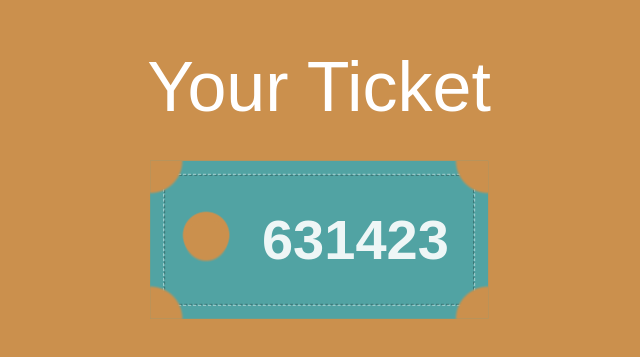
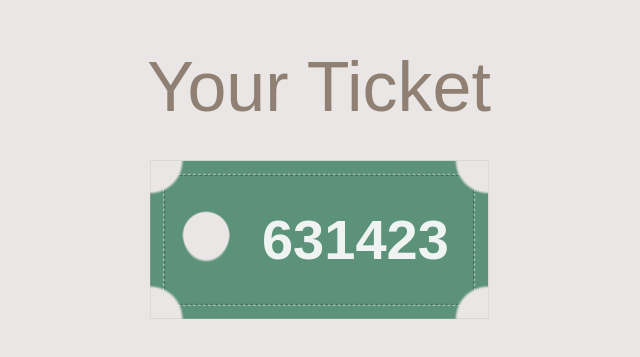
Before and after one commit to maigen/raffleSurvey, a React (Create React App) app: page /ticket in a window 1280 px wide. Shown: the part 221-578 px from the top of the page, without its empty margins (321-961 px from the left). Built offline with nearby package versions, Linux system fonts and the light colour scheme.

Commit message:
new color scheme for tickets page

```diff
--- a/src/App.css
+++ b/src/App.css
@@ -5,8 +5,8 @@
 .ticket {
   position: relative;
   height: 100vh;
-  background-color: #CB904D;
-  color: white;
+  background-color: #EAE6E5;
+  color: #8F8073;
 }
 .ticket .header {
   position: absolute;
@@ -19,6 +19,7 @@
 .ticket .header h1 {
   font-size: 5em;
   margin-bottom: .5em;
+  font-family: futura, sans-serif;
 }
 
 .ticket .header p {
@@ -26,7 +27,7 @@
  position:relative;
  padding: .7em;
  padding-left: 2em;
- background: #51A3A3;
+ background: #5B9279;
  color: rgba(255,255,255,.9);
  font-weight: bold;
  font-size: 4em;
@@ -41,18 +42,18 @@
  left: 0;
  z-index:1;
 
- background: -moz-radial-gradient(.6em .6em, circle, #CB904D .55em, rgba(255,255,255,0) .6em) -.6em -.6em,
-             -moz-radial-gradient(1em 50%, circle, #CB904D .35em, rgba(255,255,255,0) .4em),
-             -moz-radial-gradient(1em 47%, circle, #CB904D .4em, transparent .43em);
- background: -o-radial-gradient(.6em .6em, circle, #CB904D .55em, rgba(255,255,255,0) .6em) -.6em -.6em,
-             -o-radial-gradient(1em 50%, circle, #CB904D .35em, rgba(255,255,255,0) .4em),
-             -o-radial-gradient(1em 47%, circle, #CB904D .4em, transparent .43em);
- background: -ms-radial-gradient(.6em .6em, circle, #CB904D .55em, rgba(255,255,255,0) .6em) -.6em -.6em,
-             -ms-radial-gradient(1em 50%, circle, #CB904D .35em, rgba(255,255,255,0) .4em),
-             -ms-radial-gradient(1em 47%, circle, #CB904D .4em, transparent .43em);
- background: -webkit-radial-gradient(.6em .6em, circle, #CB904D .55em, rgba(255,255,255,0) .6em) -.6em -.6em,
-             -webkit-radial-gradient(1em 50%, circle, #CB904D .35em, rgba(255,255,255,0) .4em),
-             -webkit-radial-gradient(1em 47%, circle, #CB904D .4em, transparent .43em);
+ background: -moz-radial-gradient(.6em .6em, circle, #EAE6E5 .55em, rgba(255,255,255,0) .6em) -.6em -.6em,
+             -moz-radial-gradient(1em 50%, circle, #EAE6E5 .35em, rgba(255,255,255,0) .4em),
+             -moz-radial-gradient(1em 47%, circle, #EAE6E5 .4em, transparent .43em);
+ background: -o-radial-gradient(.6em .6em, circle, #EAE6E5 .55em, rgba(255,255,255,0) .6em) -.6em -.6em,
+             -o-radial-gradient(1em 50%, circle, #EAE6E5 .35em, rgba(255,255,255,0) .4em),
+             -o-radial-gradient(1em 47%, circle, #EAE6E5 .4em, transparent .43em);
+ background: -ms-radial-gradient(.6em .6em, circle, #EAE6E5 .55em, rgba(255,255,255,0) .6em) -.6em -.6em,
+             -ms-radial-gradient(1em 50%, circle, #EAE6E5 .35em, rgba(255,255,255,0) .4em),
+             -ms-radial-gradient(1em 47%, circle, #EAE6E5 .4em, transparent .43em);
+ background: -webkit-radial-gradient(.6em .6em, circle, #EAE6E5 .55em, rgba(255,255,255,0) .6em) -.6em -.6em,
+             -webkit-radial-gradient(1em 50%, circle, #EAE6E5 .35em, rgba(255,255,255,0) .4em),
+             -webkit-radial-gradient(1em 47%, circle, #EAE6E5 .4em, transparent .43em);
 }
 .ticket .header p:after {
   content: '';
```
